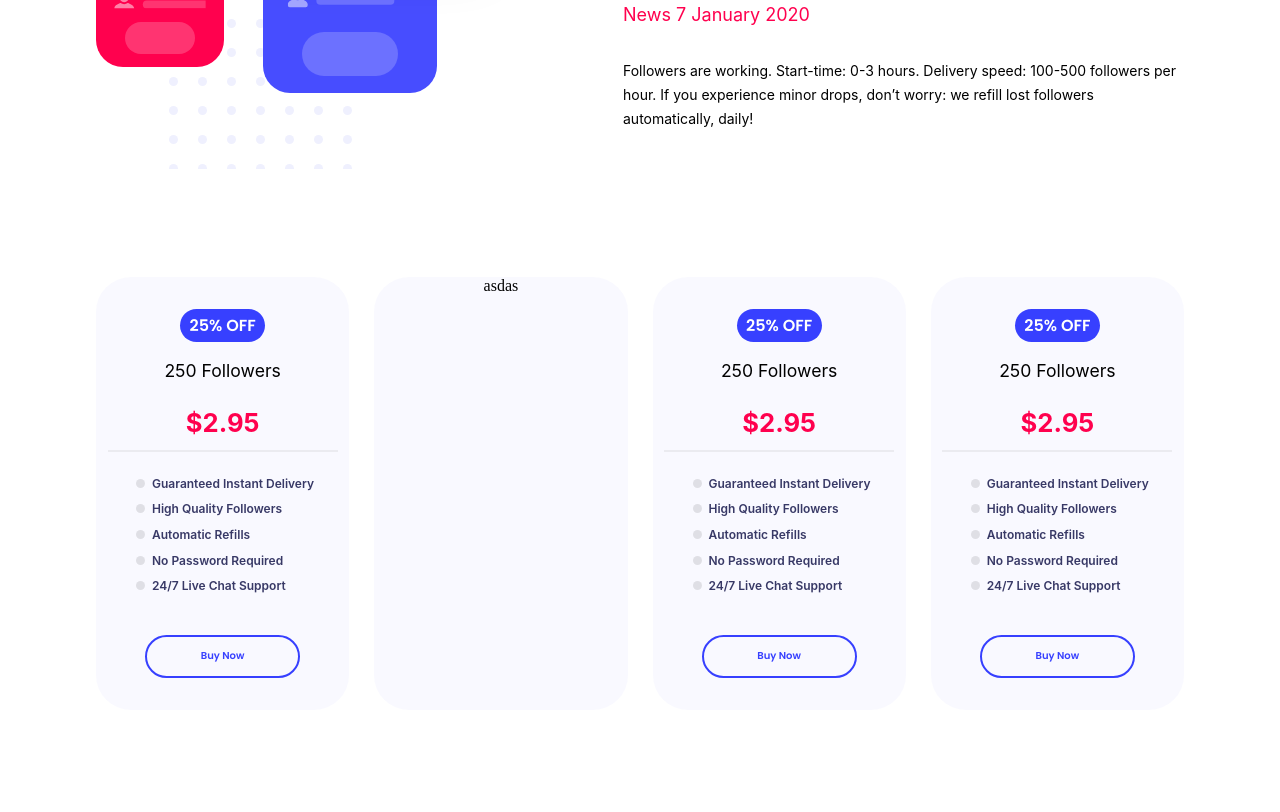
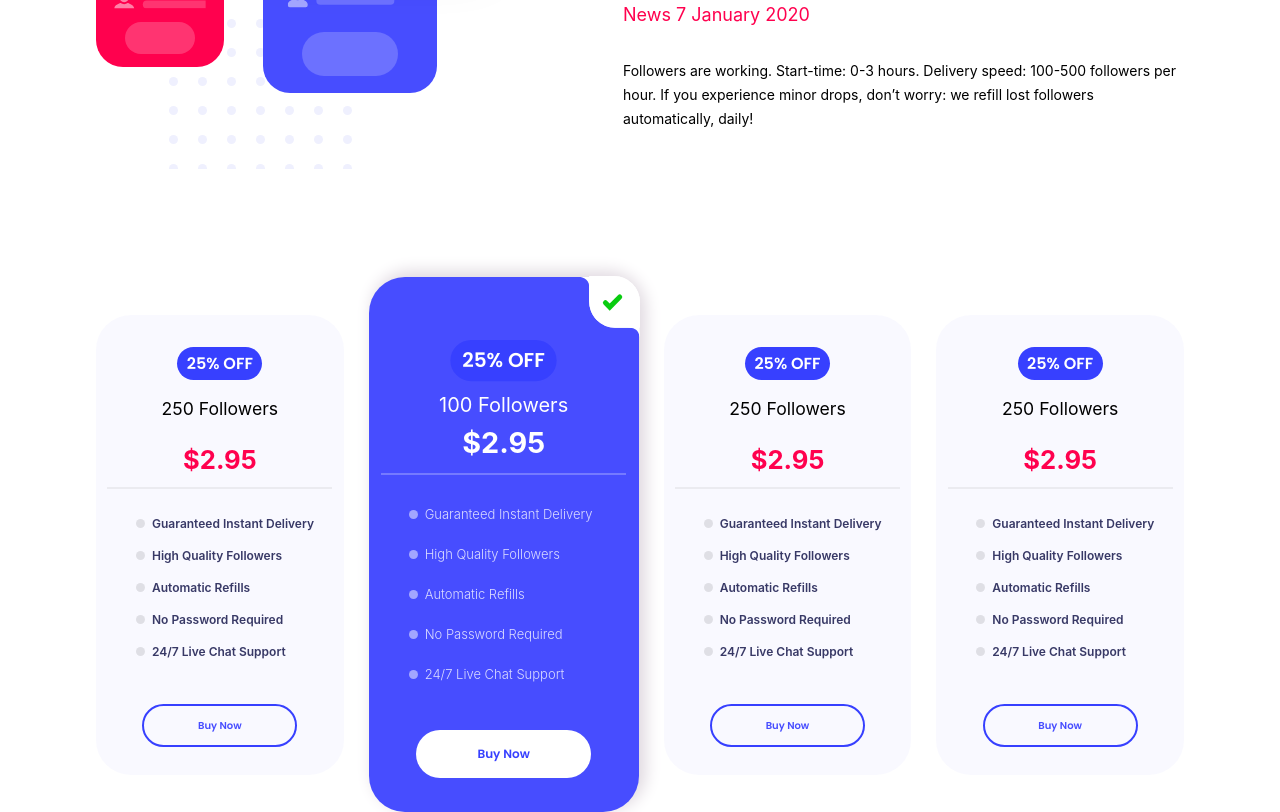
Before and after one commit to AgkTF/Folo-website, a website: page index.html in a window 1280 px wide. Shown: the part 1208-2020 px from the top of the page. Before the commit the page ends 1918 px from the top, so only its background shows below. Drawn offline with Linux system fonts and the light colour scheme; a web font is replaced by a local one.

Commit message:
Done with the blue price card.

```diff
--- a/index.html
+++ b/index.html
@@ -73,7 +73,7 @@
             25% OFF
           </div>
           <p class="categories-followers">250 Followers</p>
-          <p class="big-red">
+          <p class="cat-price">
             $2.95
           </p>
           <hr />
@@ -87,13 +87,38 @@
 
           <button class="buy-btn">Buy Now</button>
         </div>
-        <div class="category">asdas</div>
+
+        <div class="category category-blue">
+          <img
+            src="images/green-tick.svg"
+            alt="green tick"
+            class="green-tick"
+          />
+          <div class="discount discount-blue">
+            25% OFF
+          </div>
+          <p class="categories-followers followers-blue">100 Followers</p>
+          <p class="cat-price price-blue">
+            $2.95
+          </p>
+          <hr class="hr-blue" />
+          <ul>
+            <li>Guaranteed Instant Delivery</li>
+            <li>High Quality Followers</li>
+            <li>Automatic Refills</li>
+            <li>No Password Required</li>
+            <li>24/7 Live Chat Support</li>
+          </ul>
+
+          <button class="buy-btn btn-blue">Buy Now</button>
+        </div>
+
         <div class="category">
           <div class="discount">
             25% OFF
           </div>
           <p class="categories-followers">250 Followers</p>
-          <p class="big-red">
+          <p class="cat-price">
             $2.95
           </p>
           <hr />
@@ -113,7 +138,7 @@
             25% OFF
           </div>
           <p class="categories-followers">250 Followers</p>
-          <p class="big-red">
+          <p class="cat-price">
             $2.95
           </p>
           <hr />
--- a/style.scss
+++ b/style.scss
@@ -4,6 +4,7 @@
 
 // colors
 $blue: #3740ff;
+$btn-blue: #474dff;
 $red: #ff014e;
 $light: rgba(71, 77, 255, 0.03);
 $text-red: #ff014e;
@@ -141,11 +142,13 @@ main {
   grid-template-columns: repeat(4, 1fr);
   gap: 0 25px;
   margin-top: 6.5rem;
+  align-items: center;
 
   .category {
     border-radius: 35px;
     background: $light;
     text-align: center;
+    height: 460px;
 
     .discount {
       background: $blue;
@@ -164,7 +167,7 @@ main {
       font-family: "SF Pro Display";
     }
 
-    .big-red {
+    .cat-price {
       font-family: "SF Pro Display";
       font-weight: bolder;
       font-size: 1.6rem;
@@ -183,7 +186,7 @@ main {
       font-family: "SF Pro Display";
       font-weight: 600;
       font-size: 12px;
-      line-height: 1.6rem;
+      line-height: 2rem;
       color: rgba(8, 9, 64, 0.8);
       list-style: inside url(./images/ul-dot.svg);
       text-align: start;
@@ -198,11 +201,67 @@ main {
       border-radius: 24px;
       background: transparent;
       border: 2px solid $blue;
-      color: $blue;
+      color: $btn-blue;
       font-family: "poppins";
       font-size: 10px;
       font-weight: 600;
       margin-bottom: 2rem;
     }
   }
+
+  .category-blue {
+    border-radius: 36px;
+    background: $btn-blue;
+    text-align: center;
+    width: 270px;
+    box-shadow: 5px -4px 16px 2px rgba(224, 217, 224, 1);
+    height: 535px;
+
+    img.green-tick {
+      position: relative;
+      right: -107px;
+      top: -1px;
+    }
+
+    .discount-blue {
+      transform: scale(1.25);
+      margin-top: 0;
+    }
+
+    .followers-blue {
+      font-size: 1.25rem;
+      font-family: "SF Pro Display";
+      font-weight: normal;
+      color: white;
+      margin: 0;
+    }
+
+    .price-blue {
+      font-size: 1.8rem;
+      color: white;
+      margin: 8px 0 13px 0;
+    }
+
+    .hr-blue {
+      border: 1px solid #ffffff;
+      opacity: 25%;
+    }
+
+    ul {
+      line-height: 2.5rem;
+      font-size: 13px;
+      color: #ffffffcc;
+      font-weight: 300;
+      list-style: inside url(./images/ul-dot-white.svg);
+    }
+
+    .btn-blue {
+      height: 48px;
+      width: 175px;
+      color: $blue;
+      font-size: 12px;
+      background: white;
+      border: none;
+    }
+  }
 }
```
Also changed, not shown: css/images/ul-dot-white.svg (added), css/style.css, images/green-tick.svg (added), images/ul-dot-white.svg (added).
